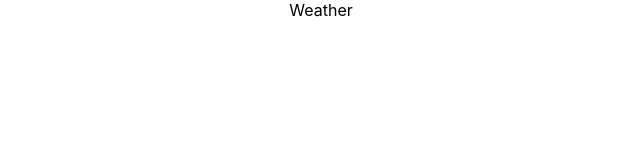
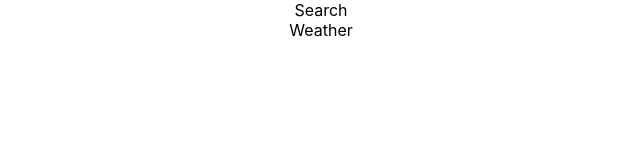
Before and after one commit to zarkonow/weather-app-new, a React (Create React App) app: page / in a window 1280 px wide. Shown: the top 160 px of the page, without its empty margins (319-959 px from the left). Built offline with nearby package versions, Linux system fonts and the light colour scheme.

Commit message:
*added search.jsx and weather

```diff
--- a/src/component/search/index.jsx
+++ b/src/component/search/index.jsx
@@ -0,0 +1,12 @@
+
+
+
+import React from 'react'
+
+export default function Search() {
+
+
+  return (
+    <div>Search</div>
+  )
+}
--- a/src/component/weather/index.jsx
+++ b/src/component/weather/index.jsx
@@ -3,9 +3,13 @@
 
 
 import React from 'react'
+import Search from '../search'
 
 export default function Weather() {
   return (
-    <div>Weather</div>
+
+    <div>
+        <Search/>
+        Weather</div>
   )
 }
```
